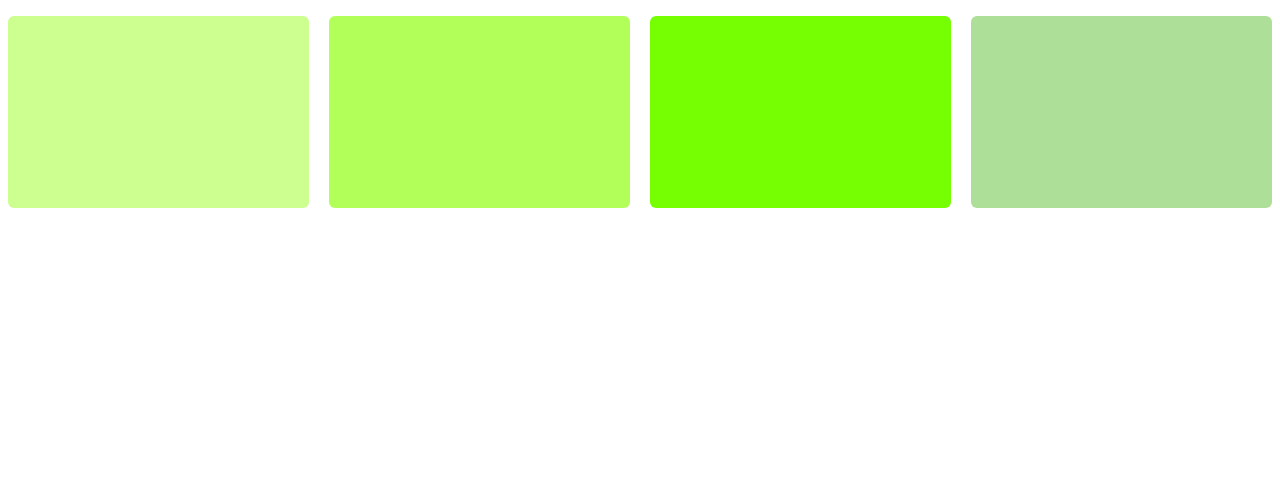
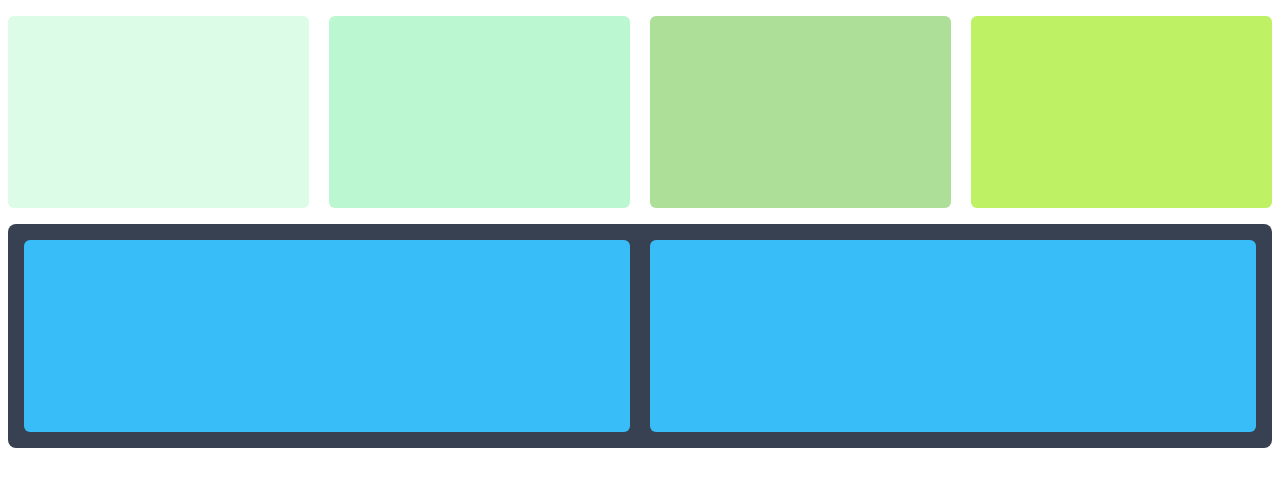
Before and after one commit to Mohammadiko33/LearnTailwind, a React (Vite) app: page / in a window 1280 px wide. Shown: the top 486 px of the page. Built offline with nearby package versions, Linux system fonts and the light colour scheme.

Commit message:
add epsiode 9 part 1

```diff
--- /dev/null
+++ b/src/Episodes/E9.jsx
@@ -0,0 +1,20 @@
+import React from "react";
+
+const E9 = () => {
+  return (
+    <div className="container mx-auto mt-4">
+      <div className="grid grid-cols-1 sm:grid-cols-2 md:grid-cols-3 lg:grid-cols-4 gap-5">
+        <div className="h-48  bg-green-100 rounded-md flex-grow"/>
+        <div className="h-48 bg-green-200 rounded-md flex-grow"/>
+        <div className="h-48 bg-[#aedf99] rounded-md flex-grow"/>
+        <div className="h-48 bg-lime-300 rounded-md flex-grow"/>
+      </div>
+      <div className="h-56 bg-gray-700 flex gap-5 mt-4 p-4 rounded-lg">
+        <div className="h48 flex-grow bg-sky-400 rounded-md"/>
+        <div className="h48 flex-grow bg-sky-400 rounded-md"/>
+      </div>
+    </div>
+  );
+};
+
+export default E9;
--- a/src/index.css
+++ b/src/index.css
@@ -592,12 +592,6 @@ video {
   }
 }
 
-@media (min-width: h-screen bg-black text-white d-flex justify-center item-center) {
-  .container {
-    max-width: h-screen bg-black text-white d-flex justify-center item-center;
-  }
-}
-
 .mx-auto {
   margin-left: auto;
   margin-right: auto;
@@ -635,6 +629,10 @@ video {
   height: 12rem;
 }
 
+.h-56 {
+  height: 14rem;
+}
+
 .h-screen {
   height: 100vh;
 }
@@ -663,6 +661,10 @@ video {
   width: 100vw;
 }
 
+.flex-grow {
+  flex-grow: 1;
+}
+
 .grid-cols-1 {
   grid-template-columns: repeat(1, minmax(0, 1fr));
 }
@@ -679,6 +681,10 @@ video {
   justify-content: center;
 }
 
+.gap-20 {
+  gap: 5rem;
+}
+
 .gap-4 {
   gap: 1rem;
 }
@@ -691,8 +697,17 @@ video {
   border-radius: 0.25rem;
 }
 
+.rounded-lg {
+  border-radius: 0.5rem;
+}
+
 .rounded-md {
   border-radius: 0.375rem;
+}
+
+.bg-\[\#aedf99\] {
+  --tw-bg-opacity: 1;
+  background-color: rgb(174 223 153 / var(--tw-bg-opacity, 1));
 }
 
 .bg-\[rgba\(83\2c 105\2c 86\2c 0\.27\)\] {
@@ -724,6 +739,16 @@ video {
   background-color: rgb(17 24 39 / var(--tw-bg-opacity, 1));
 }
 
+.bg-green-100 {
+  --tw-bg-opacity: 1;
+  background-color: rgb(220 252 231 / var(--tw-bg-opacity, 1));
+}
+
+.bg-green-200 {
+  --tw-bg-opacity: 1;
+  background-color: rgb(187 247 208 / var(--tw-bg-opacity, 1));
+}
+
 .bg-green-400 {
   --tw-bg-opacity: 1;
   background-color: rgb(74 222 128 / var(--tw-bg-opacity, 1));
@@ -739,24 +764,14 @@ video {
   background-color: rgb(22 163 74 / var(--tw-bg-opacity, 1));
 }
 
+.bg-lime-300 {
+  --tw-bg-opacity: 1;
+  background-color: rgb(190 242 100 / var(--tw-bg-opacity, 1));
+}
+
 .bg-pink-400 {
   --tw-bg-opacity: 1;
   background-color: rgb(244 114 182 / var(--tw-bg-opacity, 1));
-}
-
-.bg-primary {
-  --tw-bg-opacity: 1;
-  background-color: rgb(204 255 144 / var(--tw-bg-opacity, 1));
-}
-
-.bg-primary-100 {
-  --tw-bg-opacity: 1;
-  background-color: rgb(178 255 89 / var(--tw-bg-opacity, 1));
-}
-
-.bg-primary-200 {
-  --tw-bg-opacity: 1;
-  background-color: rgb(118 255 3 / var(--tw-bg-opacity, 1));
 }
 
 .bg-red-400 {
@@ -774,70 +789,74 @@ video {
   background-color: rgb(220 38 38 / var(--tw-bg-opacity, 1));
 }
 
-.bg-slate-300 {
+.bg-sky-300 {
   --tw-bg-opacity: 1;
-  background-color: rgb(203 213 225 / var(--tw-bg-opacity, 1));
+  background-color: rgb(125 211 252 / var(--tw-bg-opacity, 1));
 }
 
-.bg-\[\#\] {
-  background-color: #;
+.bg-sky-800 {
+  --tw-bg-opacity: 1;
+  background-color: rgb(7 89 133 / var(--tw-bg-opacity, 1));
 }
 
-.bg-\[\#281380\] {
+.bg-sky-200 {
   --tw-bg-opacity: 1;
-  background-color: rgb(40 19 128 / var(--tw-bg-opacity, 1));
+  background-color: rgb(186 230 253 / var(--tw-bg-opacity, 1));
 }
 
-.bg-\[\#282828\] {
+.bg-sky-500 {
   --tw-bg-opacity: 1;
-  background-color: rgb(40 40 40 / var(--tw-bg-opacity, 1));
+  background-color: rgb(14 165 233 / var(--tw-bg-opacity, 1));
 }
 
-.bg-\[\#444444\] {
+.bg-sky-400 {
   --tw-bg-opacity: 1;
-  background-color: rgb(68 68 68 / var(--tw-bg-opacity, 1));
+  background-color: rgb(56 189 248 / var(--tw-bg-opacity, 1));
 }
 
-.bg-\[\#0f0f0f0\] {
-  background-color: #0f0f0f0;
+.bg-sky-100 {
+  --tw-bg-opacity: 1;
+  background-color: rgb(224 242 254 / var(--tw-bg-opacity, 1));
 }
 
-.bg-\[\#0f0f0f\] {
+.bg-blue-300 {
   --tw-bg-opacity: 1;
-  background-color: rgb(15 15 15 / var(--tw-bg-opacity, 1));
+  background-color: rgb(147 197 253 / var(--tw-bg-opacity, 1));
 }
 
-.bg-\[\#aedf\] {
-  background-color: #aedf;
+.bg-cyan-600 {
+  --tw-bg-opacity: 1;
+  background-color: rgb(8 145 178 / var(--tw-bg-opacity, 1));
 }
 
-.bg-\[\#aedfcd\] {
+.bg-cyan-200 {
   --tw-bg-opacity: 1;
-  background-color: rgb(174 223 205 / var(--tw-bg-opacity, 1));
+  background-color: rgb(165 243 252 / var(--tw-bg-opacity, 1));
 }
 
-.bg-\[\#aedfd\] {
-  background-color: #aedfd;
+.bg-cyan-300 {
+  --tw-bg-opacity: 1;
+  background-color: rgb(103 232 249 / var(--tw-bg-opacity, 1));
 }
 
-.bg-\[\#aedfd2\] {
+.bg-cyan-400 {
   --tw-bg-opacity: 1;
-  background-color: rgb(174 223 210 / var(--tw-bg-opacity, 1));
+  background-color: rgb(34 211 238 / var(--tw-bg-opacity, 1));
 }
 
-.bg-\[\#aedf21\] {
+.bg-cyan-500 {
   --tw-bg-opacity: 1;
-  background-color: rgb(174 223 33 / var(--tw-bg-opacity, 1));
+  background-color: rgb(6 182 212 / var(--tw-bg-opacity, 1));
 }
 
-.bg-\[\#aedf99\] {
+.bg-emerald-500 {
   --tw-bg-opacity: 1;
-  background-color: rgb(174 223 153 / var(--tw-bg-opacity, 1));
+  background-color: rgb(16 185 129 / var(--tw-bg-opacity, 1));
 }
 
-.bg-\[\#aedfe9\] {
+.bg-gray-700 {
   --tw-bg-opacity: 1;
-  background-color: rgb(174 223 233 / var(--tw-bg-opacity, 1));
+  background-color: rgb(55 65 81 / var(--tw-bg-opacity, 1));
 }
 
 .p-4 {
--- a/src/main.jsx
+++ b/src/main.jsx
@@ -3,7 +3,7 @@ import { createRoot } from 'react-dom/client'
 import "./styles/reset.css"
 import './index.css'
 import "./styles/flexbox-utility-classes.css"
-import App from './Episodes/E8'
+import App from './Episodes/E9'
 
 createRoot(document.getElementById('root')).render(
   <StrictMode>
```
Also changed, not shown: tailwind.config.js (+4 -14 lines).
